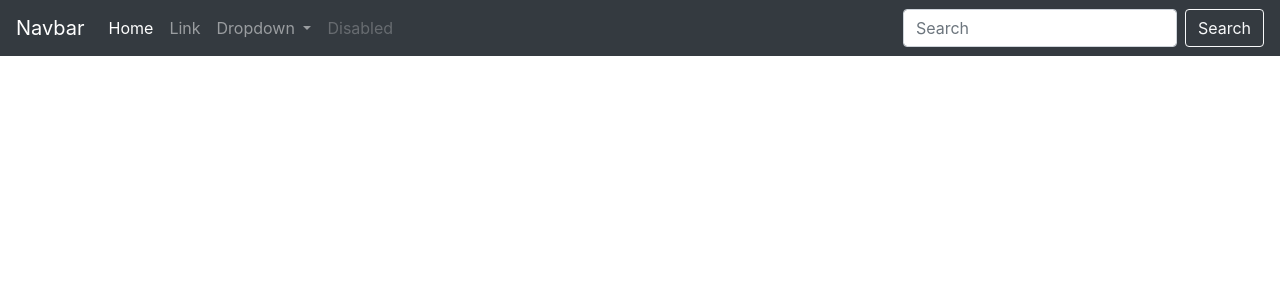
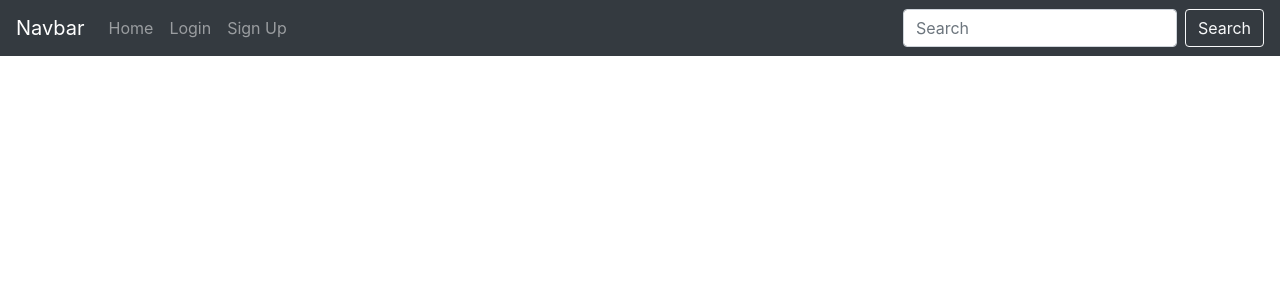
Before and after one commit to j584lee98/flask-auth, a Flask app: template mysite/templates/home.html in a window 1280 px wide. Shown: the top 300 px of the page. Run offline with Flask 2, Linux system fonts and the light colour scheme; the template is opened without the code that fills it, so the values that code supplies are empty; some libraries are stand-ins or nearby versions.

Commit message:
Modify navbar links and auth routes

```diff
--- a/mysite/templates/base.html
+++ b/mysite/templates/base.html
@@ -20,7 +20,7 @@
   </head>
   <body>
     <nav class="navbar navbar-expand-lg navbar-dark bg-dark">
-      <a class="navbar-brand" href="#">Navbar</a>
+      <a class="navbar-brand" href="/">Navbar</a>
       <button
         class="navbar-toggler"
         type="button"
@@ -35,41 +35,14 @@
 
       <div class="collapse navbar-collapse" id="navbarSupportedContent">
         <ul class="navbar-nav mr-auto">
-          <li class="nav-item active">
-            <a class="nav-link" href="#"
-              >Home <span class="sr-only">(current)</span></a
-            >
+          <li class="nav-item">
+            <a class="nav-link" id="home" href="/">Home</a>
           </li>
           <li class="nav-item">
-            <a class="nav-link" href="#">Link</a>
-          </li>
-          <li class="nav-item dropdown">
-            <a
-              class="nav-link dropdown-toggle"
-              href="#"
-              id="navbarDropdown"
-              role="button"
-              data-toggle="dropdown"
-              aria-haspopup="true"
-              aria-expanded="false"
-            >
-              Dropdown
-            </a>
-            <div class="dropdown-menu" aria-labelledby="navbarDropdown">
-              <a class="dropdown-item" href="#">Action</a>
-              <a class="dropdown-item" href="#">Another action</a>
-              <div class="dropdown-divider"></div>
-              <a class="dropdown-item" href="#">Something else here</a>
-            </div>
+            <a class="nav-link" id="login" href="/auth/login">Login</a>
           </li>
           <li class="nav-item">
-            <a
-              class="nav-link disabled"
-              href="#"
-              tabindex="-1"
-              aria-disabled="true"
-              >Disabled</a
-            >
+            <a class="nav-link" id="signup" href="/auth/signup">Sign Up</a>
           </li>
         </ul>
         <form class="form-inline my-2 my-lg-0">
```
Also changed, not shown: mysite/auth.py (+6 -2 lines).
